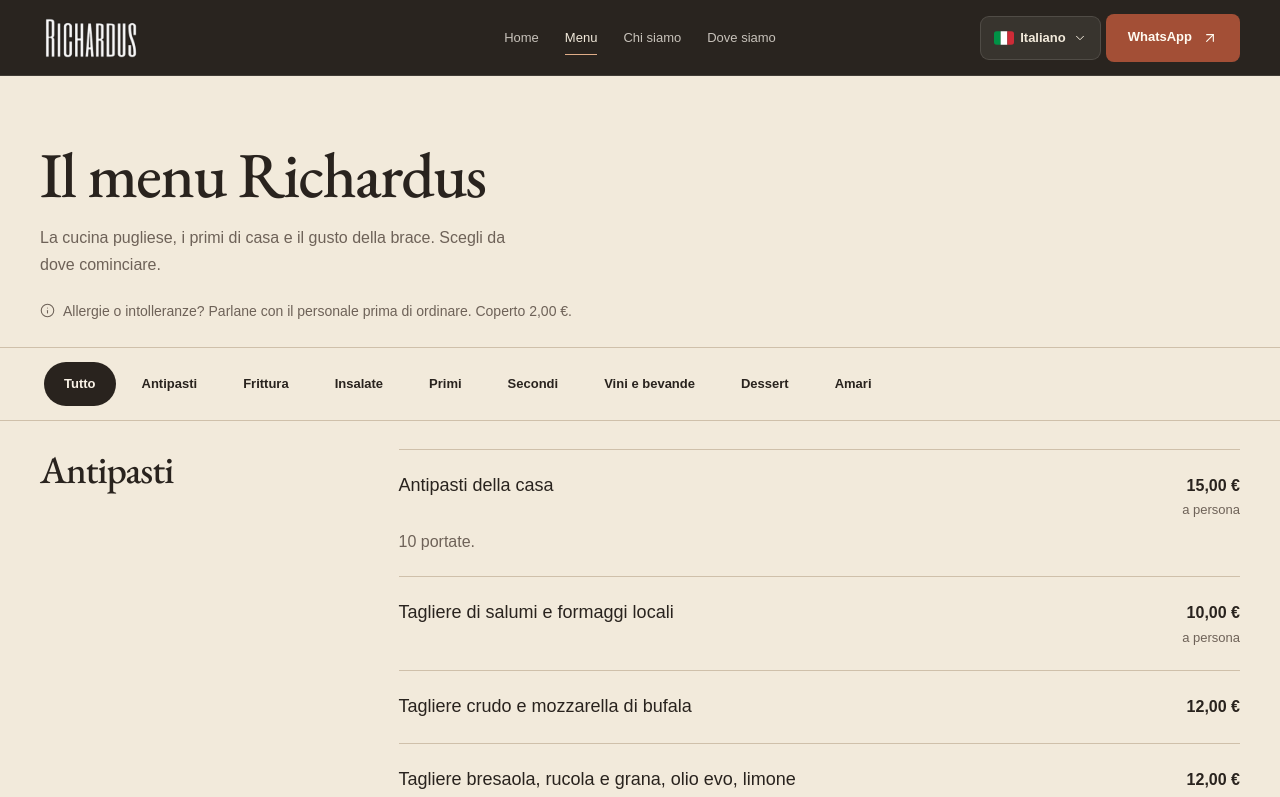
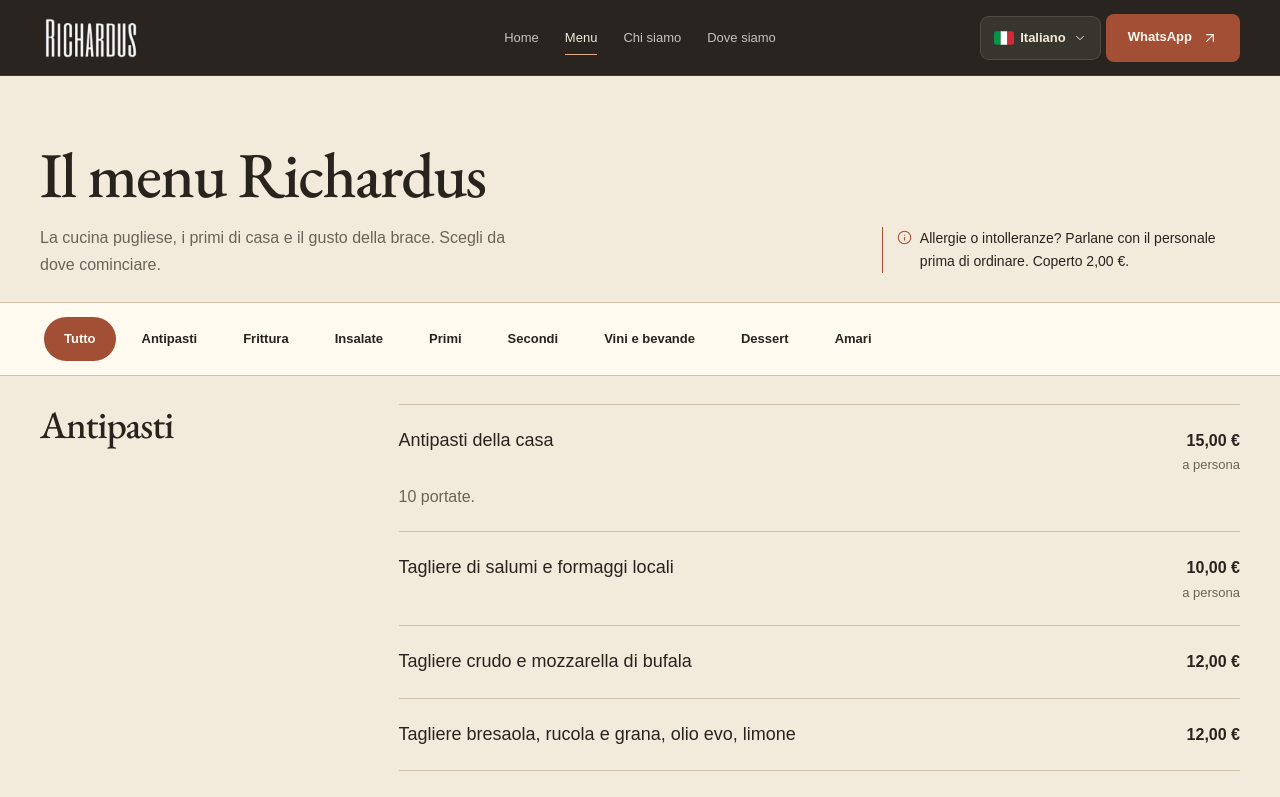
Before and after one commit to FrancescoPalasciano/richardus, a Next.js app: page /menu in a window 1280 px wide. Shown: the top 797 px of the page. Built offline with nearby package versions, Linux system fonts and the light colour scheme; a web font is replaced by a local one.

Commit message:
style: refine layout and color hierarchy

```diff
--- a/src/app/(it)/chi-siamo/page.tsx
+++ b/src/app/(it)/chi-siamo/page.tsx
@@ -99,16 +99,18 @@ export default async function AboutPage({ params }: RouteProps) {
           <div className="container">
             <div className={styles.cuisineIntro}>
               <h2 id="cuisine-title">La cucina pugliese.</h2>
+              <div className={styles.cuisineCopy}>
                 <p>
                   Orecchiette con cime di rapa, cortecce al grano arso, fave e
-                verdura di stagione. Alla brace, un arrosto misto con bombette,
-                capocollo, salsiccia e fegatini.
+                  verdura di stagione. Alla brace, un arrosto misto con
+                  bombette, capocollo, salsiccia e fegatini.
                 </p>
-            </div>
                 <Link className={`text-link ${styles.menuLink}`} href="/menu">
                   Scopri piatti, ingredienti e prezzi
                   <ArrowRight size={18} aria-hidden="true" />
                 </Link>
+              </div>
+            </div>
           </div>
         </section>
 
--- a/src/app/globals.css
+++ b/src/app/globals.css
@@ -406,8 +406,8 @@
   background: var(--surface-secondary);
 }
 .ui-tab[data-state="active"] {
-  background: var(--foreground);
-  color: var(--surface);
+  background: var(--primary);
+  color: var(--primary-foreground);
 }
 .ui-accordion-item {
   border-bottom: 1px solid var(--border);
--- a/src/app/menu/Menu.module.css
+++ b/src/app/menu/Menu.module.css
@@ -1,4 +1,6 @@
 .pageHeader {
+  display: grid;
+  gap: 24px;
   padding-block: clamp(32px, 5vw, 64px) 24px;
 }
 .coverCopy {
@@ -16,7 +18,7 @@
   position: sticky;
   top: 66px;
   z-index: 30;
-  background: var(--background);
+  background: var(--surface-elevated);
   border-block: 1px solid var(--border);
   padding-block: 8px;
 }
@@ -60,6 +62,10 @@
 .menuCategory {
   scroll-margin-top: 150px;
   padding-bottom: 56px;
+  border-bottom: 1px solid var(--border);
+}
+.menuCategory:last-child {
+  border-bottom: 0;
 }
 .categoryHeading {
   display: flex;
@@ -136,16 +142,19 @@
   color: var(--muted-foreground);
 }
 .menuNotice {
-  margin-top: 22px;
   display: flex;
   gap: 8px;
   align-items: flex-start;
+  max-width: 46ch;
+  padding-left: 14px;
+  border-left: 1px solid var(--primary);
   font-size: 0.875rem;
-  color: var(--muted-foreground);
+  color: var(--foreground);
 }
 .menuNotice svg {
   margin-top: 3px;
   flex-shrink: 0;
+  color: var(--primary);
 }
 .menuInfo {
   padding-block: 30px var(--section-space);
@@ -164,6 +173,15 @@
   outline-offset: 6px;
 }
 @media (min-width: 768px) {
+  .pageHeader {
+    grid-template-columns: minmax(0, 1fr) minmax(280px, 0.52fr);
+    align-items: end;
+    gap: clamp(40px, 7vw, 96px);
+  }
+  .menuNotice {
+    justify-self: end;
+    margin-bottom: 5px;
+  }
   .menuContent {
     padding-block: 28px 0;
   }
@@ -205,7 +223,7 @@
     right: 0;
     z-index: 35;
     padding: 8px 0 calc(8px + env(safe-area-inset-bottom));
-    background: var(--surface);
+    background: var(--surface-elevated);
     border-bottom: 0;
     border-radius: var(--radius-lg) var(--radius-lg) 0 0;
   }
```
Also changed, not shown: src/app/(it)/chi-siamo/About.module.css (+12 -3 lines), src/app/Home.module.css (+7 -3 lines). Lines whose indentation alone changed are shown as unchanged.
